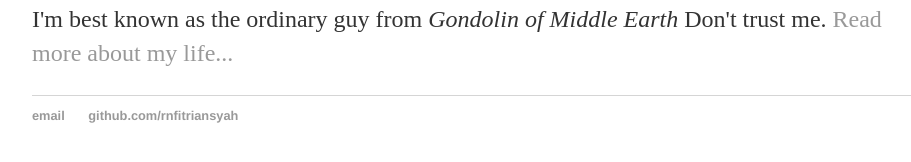
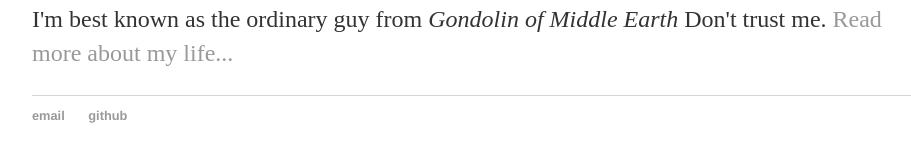
Before and after one commit to rnfitriansyah/rnfitriansyah.github.io, a Jekyll site: the page built from index.html, in a window 1280 px wide. Shown: the part 194-356 px from the top of the page, without its empty margins (160-1071 px from the left). Built offline with Jekyll 4.4.1, drawn with Linux system fonts in a browser that asks for light colours.

Commit message:
Update default.html

```diff
--- a/_layouts/default.html
+++ b/_layouts/default.html
@@ -22,7 +22,7 @@
 			<footer>
 	    		<ul>
 	        		<li><a href="mailto:rnfitriansyahb@gmail.com">email</a></li>
-	        		<li><a href="https://github.com/rnfitriansyah">github.com/rnfitriansyah</a></li>
+	        		<li><a href="https://rnfitriansyah.github.io">github</a></li>
 				</ul>
 			</footer>
 		</body>
```
